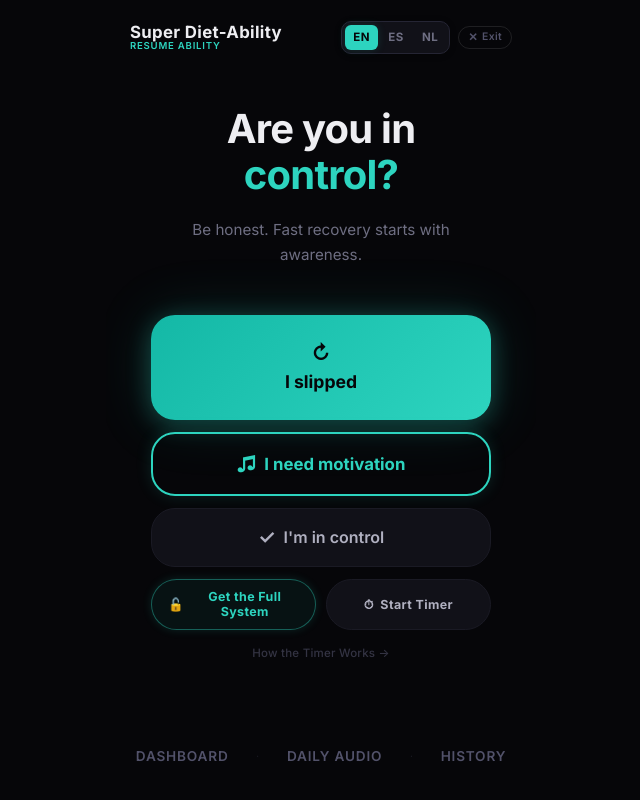
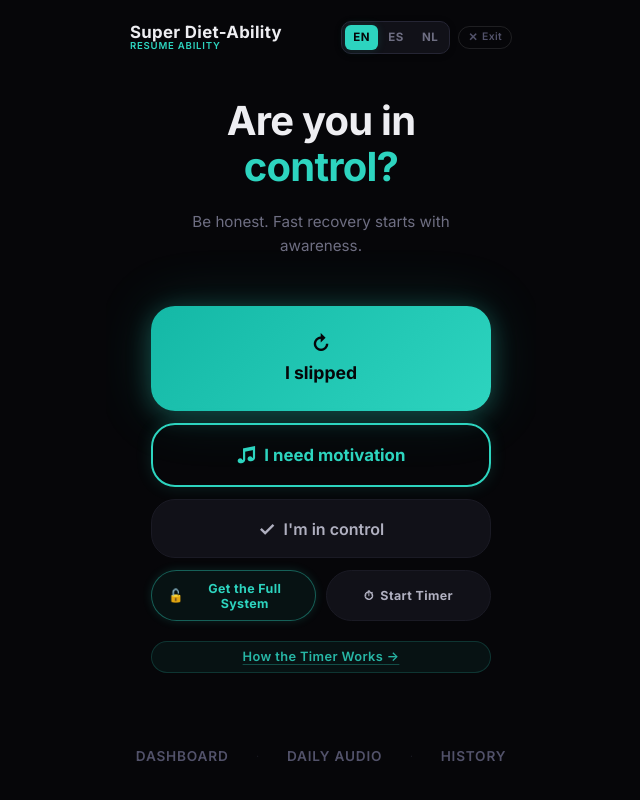
Before and after one commit to oasiscuracaoprivatestay-ui/resume-ability-app, a React (Vite) app: page / in a window 1280 px wide. Shown: the whole page, without its empty margins (319-959 px from the left). Built offline with nearby package versions, Linux system fonts and the light colour scheme.

Commit message:
fix: improve visibility of 'How the Timer Works' link on home screen

```diff
--- a/src/screens/HomeScreen.css
+++ b/src/screens/HomeScreen.css
@@ -297,26 +297,37 @@
   transform: translateY(0) scale(0.96);
 }
 
-/* ── "How the Timer Works" ghost link ── */
+/* ── "How the Timer Works" secondary link ── */
 
 .home-learn-link {
-  background: none;
-  border: none;
-  color: var(--text-dim);
+  background: rgba(45, 212, 191, 0.06);
+  border: 1px solid rgba(45, 212, 191, 0.18);
+  border-radius: 999px;
+  color: rgba(45, 212, 191, 0.85);   /* accent at 85% — clearly teal */
   font-family: var(--font);
-  font-size: 0.72rem;
-  font-weight: 500;
-  letter-spacing: 0.02em;
+  font-size: 0.8rem;
+  font-weight: 600;
+  letter-spacing: 0.03em;
   cursor: pointer;
-  padding: 0.25rem 0;
-  opacity: 0.6;
-  transition: opacity 0.2s ease, color 0.2s ease;
+  padding: 0.45rem 1rem;
+  margin-top: 0.5rem;                /* clear separation from buttons above */
+  text-decoration: underline;
+  text-underline-offset: 3px;
+  text-decoration-color: rgba(45, 212, 191, 0.3);
+  transition: background 0.2s ease, border-color 0.2s ease,
+              color 0.2s ease, text-decoration-color 0.2s ease;
   -webkit-tap-highlight-color: transparent;
 }
 
 .home-learn-link:hover {
-  opacity: 1;
+  background: rgba(45, 212, 191, 0.1);
+  border-color: rgba(45, 212, 191, 0.35);
   color: var(--accent);
+  text-decoration-color: rgba(45, 212, 191, 0.6);
+}
+
+.home-learn-link:active {
+  transform: scale(0.97);
 }
 
 /* ── Bottom nav ── */
```
